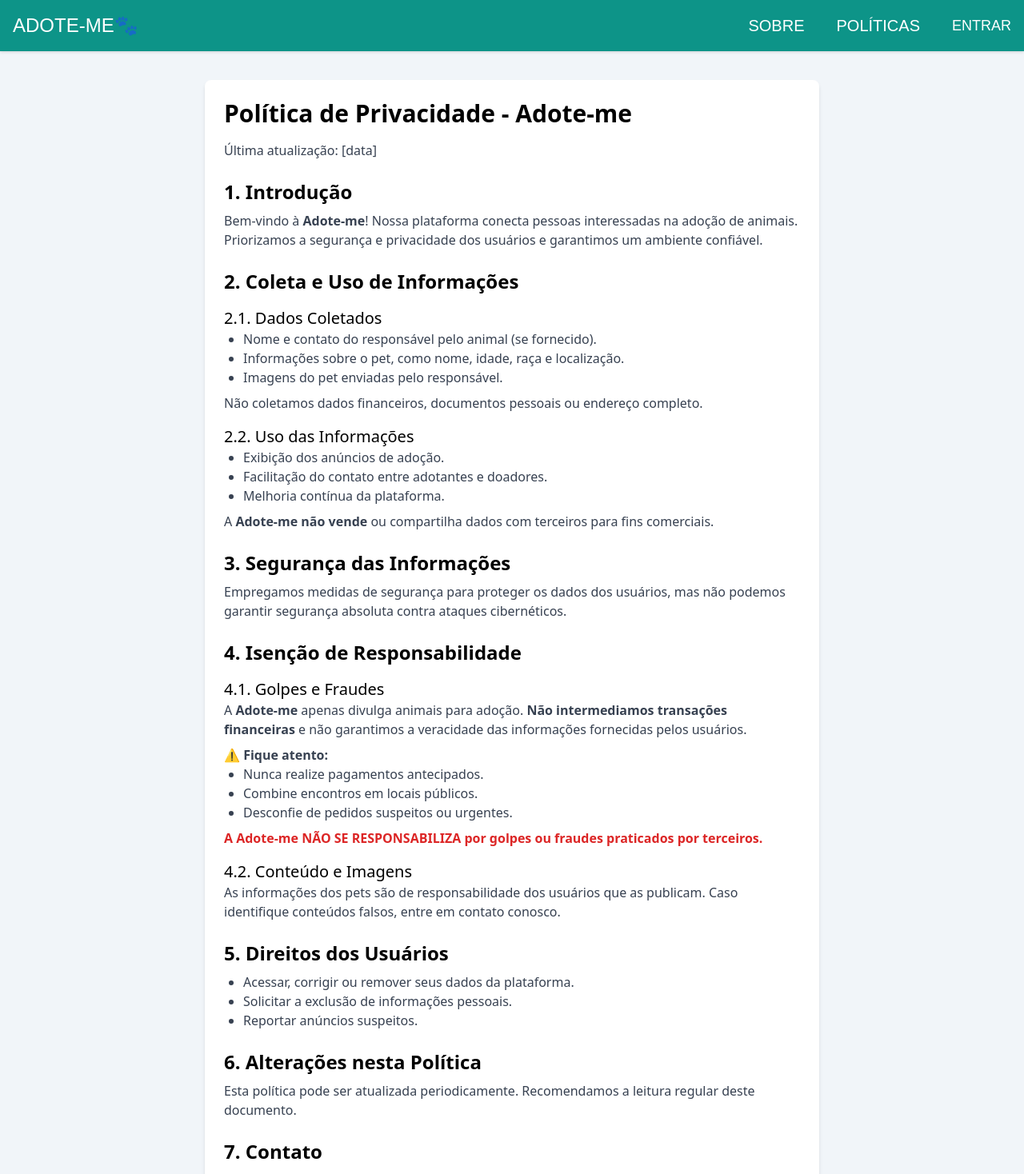
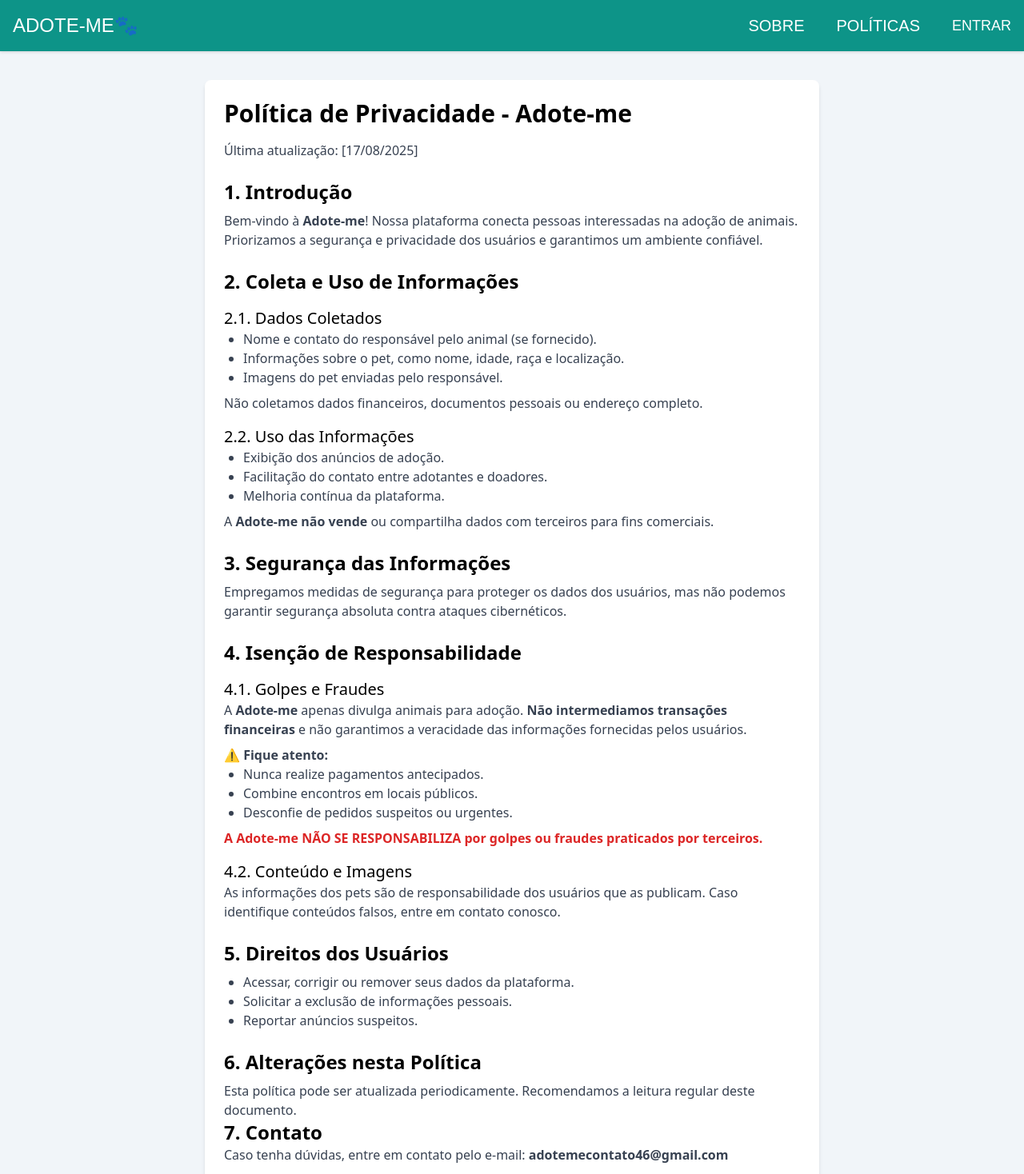
Before and after one commit to Talisson06/adote-me, a React (Vite) app: page /privacy in a window 1280 px wide. Shown: the top 1468 px of the page at 80% size. Built offline with nearby package versions, Linux system fonts and the light colour scheme; no server answers; a web font is replaced by a local one.

Commit message:
Alteração: Adição do email para contato

```diff
--- a/src/components/footer/index.tsx
+++ b/src/components/footer/index.tsx
@@ -18,7 +18,8 @@ export default function Footer() {
                 <div className="flex flex-col md:flex-row items-center gap-6 text-xl">
                     <a href="/about" className="hover:underline">Sobre</a>
                     <a href="/privacy" className="hover:underline">Política de Privacidade</a>
-                    <a href="https://www.instagram.com/t.dias06/?utm_source=qr&igsh=MThuYmZnM2JsY2U3eQ%3D%3D#" target="_blanck" className="hover:underline">Contato</a>
+                    <a href="mailto:adotemecontato46@gmail.com"
+                    className="hover:underline"> Contato</a>
                 </div>
 
                 {/* Redes sociais */}
--- a/src/pages/policyPrivacy/index.tsx
+++ b/src/pages/policyPrivacy/index.tsx
@@ -5,7 +5,7 @@ export  function PrivacyPolicy() {
         <Container>
             <div className="max-w-3xl mx-auto my-5 p-6 bg-white rounded-lg shadow-md">
                 <h1 className="text-3xl font-bold mb-4">Política de Privacidade - Adote-me</h1>
-                <p className="text-gray-700 mb-4">Última atualização: [data]</p>
+                <p className="text-gray-700 mb-4">Última atualização: [17/08/2025]</p>
 
                 <h2 className="text-2xl font-semibold mt-6 mb-2">1. Introdução</h2>
                 <p className="text-gray-700">Bem-vindo à <strong>Adote-me</strong>! Nossa plataforma conecta pessoas interessadas na adoção de animais. Priorizamos a segurança e privacidade dos usuários e garantimos um ambiente confiável.</p>
@@ -55,8 +55,8 @@ export  function PrivacyPolicy() {
                 <h2 className="text-2xl font-semibold mt-6 mb-2">6. Alterações nesta Política</h2>
                 <p className="text-gray-700">Esta política pode ser atualizada periodicamente. Recomendamos a leitura regular deste documento.</p>
 
-                <h2 className="text-2xl font-semibold mt-6 mb-2">7. Contato</h2>
-                <p className="text-gray-700">Caso tenha dúvidas, entre em contato pelo e-mail: <strong>seuemail@adoteme.com</strong></p>
+                <a href="malito:adotemecontato46@gmail.com" className="text-2xl font-semibold mt-6 mb-2">7. Contato</a>
+                <p className="text-gray-700">Caso tenha dúvidas, entre em contato pelo e-mail: <strong>adotemecontato46@gmail.com</strong></p>
             </div>
         </Container>
     );
```
